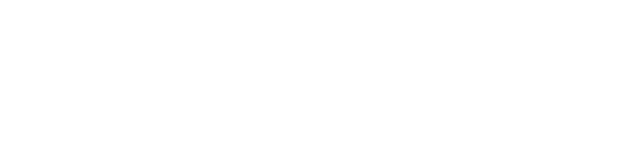
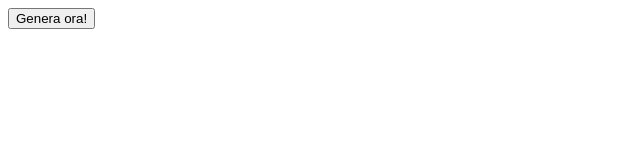
Before and after one commit to manuelgaleone/vue-email-list, a plain HTML site: page index.html in a window 1280 px wide. Shown: the whole page, without its empty margins (0-640 px from the left). Drawn offline with nearby package versions, Linux system fonts and the light colour scheme.

Commit message:
Add generation function

```diff
--- a/assets/js/main.js
+++ b/assets/js/main.js
@@ -10,7 +10,20 @@ const { createApp } = Vue
   createApp({
     data() {
       return {
+        emailList: [],
+      }
+    },
+    methods : {
 
-      }
+        mailGen() {
+
+            for (let i = 0; i < 10; i++) {
+                axios.get("https://flynn.boolean.careers/exercises/api/random/mail")
+                    .then(response => {
+                        this.emailList.push(response.data)
+                    })
+            }
+        }
+
     }
   }).mount('#app')
--- a/index.html
+++ b/index.html
@@ -7,11 +7,15 @@
     <title>Vue API Js</title>
 </head>
 
-<body id="app">
+<body>
 
-    <h1>
+    <main id="app">
 
-    </h1>
+        <button @click="mailGen">Genera ora!</button>
+        <h1 v-for="mail in emailList">
+            {{mail.response}}
+        </h1>
+    </main>
 
     <!--Script-->
     <script src="https://unpkg.com/vue@3/dist/vue.global.js"></script>
```
